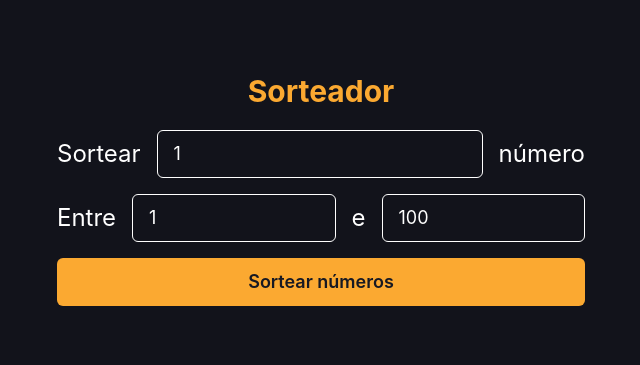
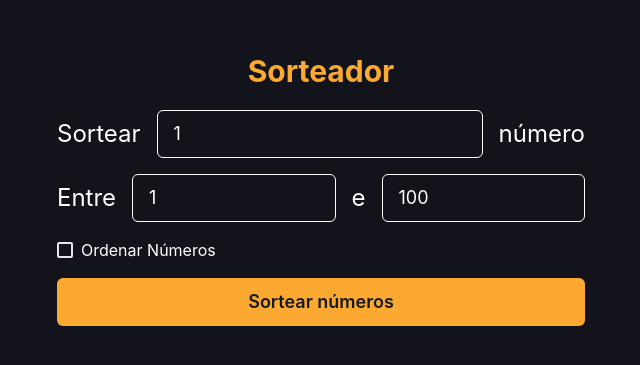
Before and after one commit to Grazziano/sorteador-de-numeros, a React (Create React App) app: page / in a window 1280 px wide. Shown: the part 201-566 px from the top of the page, without its empty margins (319-959 px from the left). Built offline with nearby package versions, Linux system fonts and the light colour scheme.

Commit message:
Order numbers

```diff
--- a/src/pages/Home/index.tsx
+++ b/src/pages/Home/index.tsx
@@ -11,6 +11,8 @@ import {
   Heading,
   CardBody,
   CardFooter,
+  Checkbox,
+  CheckboxGroup,
 } from '@chakra-ui/react';
 import { toast } from 'react-toastify';
 
@@ -19,6 +21,7 @@ export default function Home() {
   const [minNumber, setMinNumber] = useState<number>(1);
   const [maxNumber, setMaxNumber] = useState<number>(100);
   const [listNumbers, setListNumbers] = useState<Array<number>>([]);
+  const [orderAsc, setOrderAsc] = useState<boolean>(false);
 
   function getRandomNumberBetween(min: number, max: number) {
     return Math.ceil(Math.random() * (max - min) + min);
@@ -30,6 +33,11 @@ export default function Home() {
     for (let index = 0; index < numbersToDraw; index++) {
       const num = getRandomNumberBetween(minNumber, maxNumber);
       list.push(num);
+    }
+
+    if (orderAsc) {
+      setListNumbers(list.sort());
+      return;
     }
 
     setListNumbers(list);
@@ -123,6 +131,22 @@ export default function Home() {
               />
             </Stack>
 
+            <Stack
+              spacing={5}
+              direction="row"
+              align="center"
+              mb={4}
+              color="white"
+            >
+              <Checkbox
+                colorScheme="green"
+                isChecked={orderAsc}
+                onChange={(e) => setOrderAsc(e.target.checked)}
+              >
+                Ordenar Números
+              </Checkbox>
+            </Stack>
+
             <Button
               background="button.cta"
               mb={6}
```
